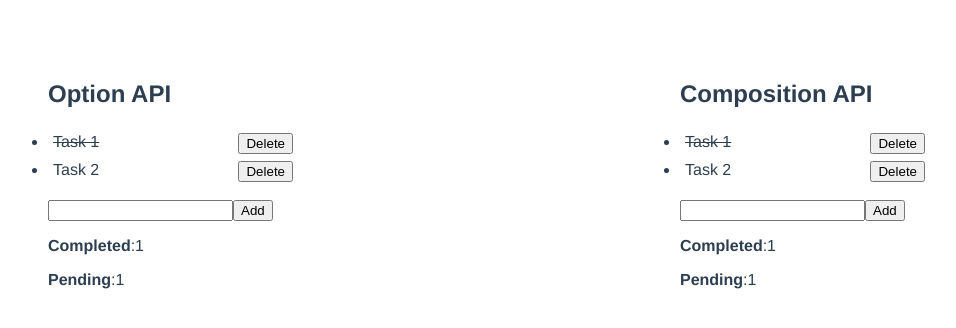
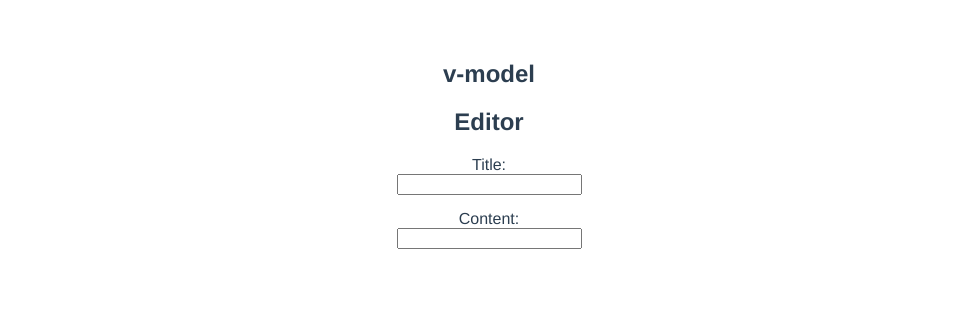
Before and after one commit to qirolab/vue-3-composition-api-tutorial, a Vue app: page / in a window 1280 px wide. Shown: the top 328 px of the page, without its empty margins (151-1107 px from the left). Built offline with nearby package versions, Linux system fonts and the light colour scheme.

Commit message:
watchers and v-model in Vue 3

```diff
--- a/src/App.vue
+++ b/src/App.vue
@@ -1,24 +1,31 @@
 <template>
-  <div style="display: flex; justify-content: space-around">
-    <div>
+  <div>
+    <!-- <div>
       <TodosList />
     </div>
 
     <div>
       <TodosListV3 title="Composition API" />
-    </div>
+    </div> -->
+
+    <!-- <WatchExample /> -->
+    <VModelsExample />
   </div>
 </template>
 
 <script>
-import TodosList from "./components/TodosList";
-import TodosListV3 from "./components/TodosListV3";
+// import TodosList from "./components/TodosList";
+// import TodosListV3 from "./components/TodosListV3";
+// import WatchExample from "./components/WatchExample";
+import VModelsExample from "./components/v-models/VModelsExample";
 
 export default {
   name: "App",
   components: {
-    TodosList,
-    TodosListV3,
+    // TodosList,
+    // TodosListV3,
+    // WatchExample,
+    VModelsExample,
   },
 };
 </script>
@@ -30,5 +37,6 @@ export default {
   -moz-osx-font-smoothing: grayscale;
   color: #2c3e50;
   margin-top: 60px;
+  text-align: center;
 }
 </style>
--- /dev/null
+++ b/src/components/WatchExample.vue
@@ -0,0 +1,55 @@
+<template>
+  <h2>Watchers in Vue 3</h2>
+  <div>
+    Name:
+    <input type="text" v-model="name" />
+    <p>name: {{ name }}</p>
+  </div>
+  <div>
+    Email:
+    <input type="text" v-model="email" />
+    <p>Email: {{ email }}</p>
+  </div>
+</template>
+
+<script>
+import { ref, watch } from "vue";
+export default {
+  setup() {
+    const name = ref("");
+    const email = ref("");
+
+    // let stopWatchEffect = watchEffect(() => {
+    //   console.log("watchEffect name", name.value.length);
+    //   console.log("watchEffect email", email.value);
+
+    //   if (name.value.length === 10) {
+    //     stopWatchEffect();
+    //   }
+    // });
+
+    let stopWatch = watch(
+      [name, email],
+      ([newName, newEmail], [prevName, prevEmail]) => {
+        console.log("newName:", newName.length);
+        console.log("newEmail:", newEmail);
+        console.log("prevName:", prevName);
+        console.log("prevEmail:", prevEmail);
+
+        if (name.value.length === 5) {
+          stopWatch();
+        }
+      },
+      { immediate: true }
+    );
+
+    return {
+      name,
+      email,
+    };
+  },
+};
+</script>
+
+<style>
+</style>
--- /dev/null
+++ b/src/components/v-models/VEditor.vue
@@ -0,0 +1,38 @@
+<template>
+  <h2>Editor</h2>
+  <div>
+    Title:<br />
+    <input type="text" :value="title" @input="updateTitle" />
+  </div>
+  <div style="margin-top: 15px">
+    Content:<br />
+    <input type="text" :value="content" @input="updateValue" />
+  </div>
+</template>
+
+<script>
+export default {
+  props: {
+    content: String,
+    title: String,
+  },
+
+  setup(props, context) {
+    function updateTitle(event) {
+      context.emit("update:title", event.target.value);
+    }
+
+    function updateValue(event) {
+      context.emit("update:content", event.target.value);
+    }
+
+    return {
+      updateTitle,
+      updateValue,
+    };
+  },
+};
+</script>
+
+<style>
+</style>
--- /dev/null
+++ b/src/components/v-models/VModelsExample.vue
@@ -0,0 +1,28 @@
+<template>
+  <h2>v-model</h2>
+  <VEditor v-model:content="content" v-model:title="title" />
+
+  <h2>{{ title }}</h2>
+  {{ content }}
+</template>
+
+<script>
+import { ref } from "vue";
+import VEditor from "./VEditor";
+
+export default {
+  components: {
+    VEditor,
+  },
+
+  setup() {
+    const title = ref("");
+    const content = ref("");
+
+    return {
+      title,
+      content,
+    };
+  },
+};
+</script>
```
Also changed, not shown: 1 other file (tests, documents, lock files or other folders).
